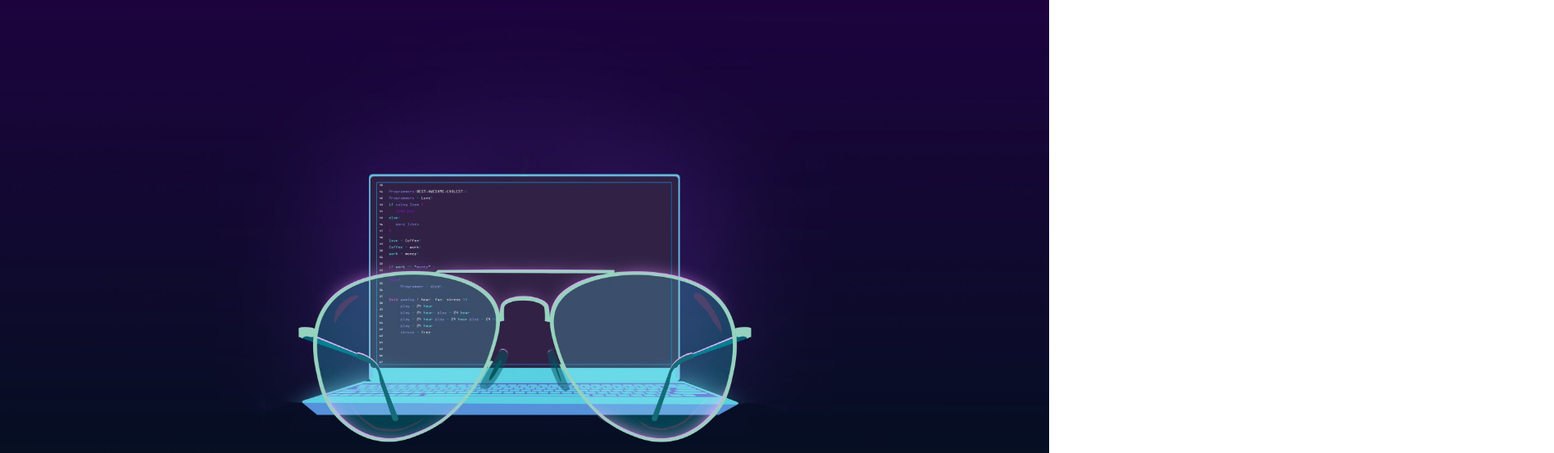
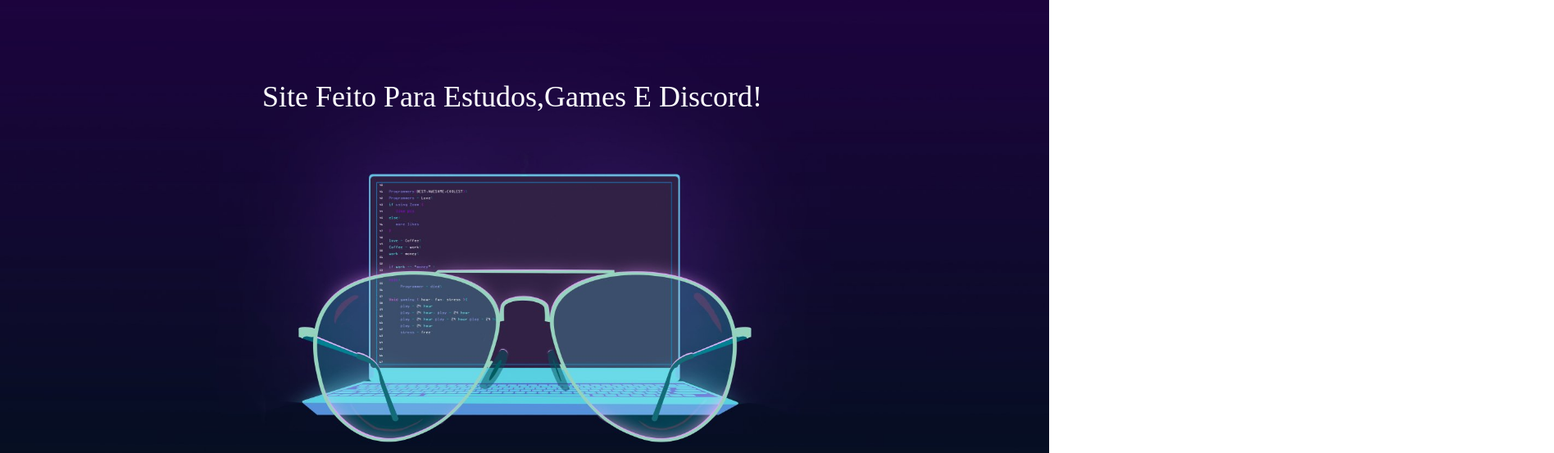
Before and after one commit to jnzinpx/Tropa-Da-Computaria, a plain HTML site: page index.html in a window 1280 px wide. Shown: the part 91-644 px from the top of the page at 82% size, 1896 px wide, since content can reach past the window. Drawn offline with Linux system fonts and the light colour scheme.

Commit message:
add da fuc P

```diff
--- a/style.css
+++ b/style.css
@@ -58,10 +58,9 @@
 p {
   display: flex;
   color: rgb(255, 255, 255);
-  font-size: 30px;
-  font-style: italic;
-  margin-left: 430px;
-  margin-top: 55px;
+  font-size: 36px;
+  margin-left: -960px;
+  margin-top: 100px;
 }
 
 .cards img {
```
Also changed, not shown: index.html (+1 -1 lines).
